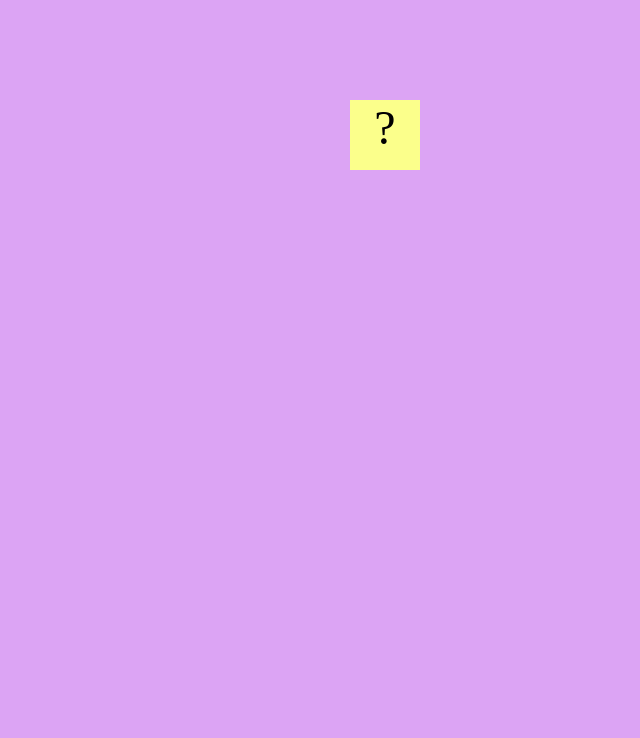
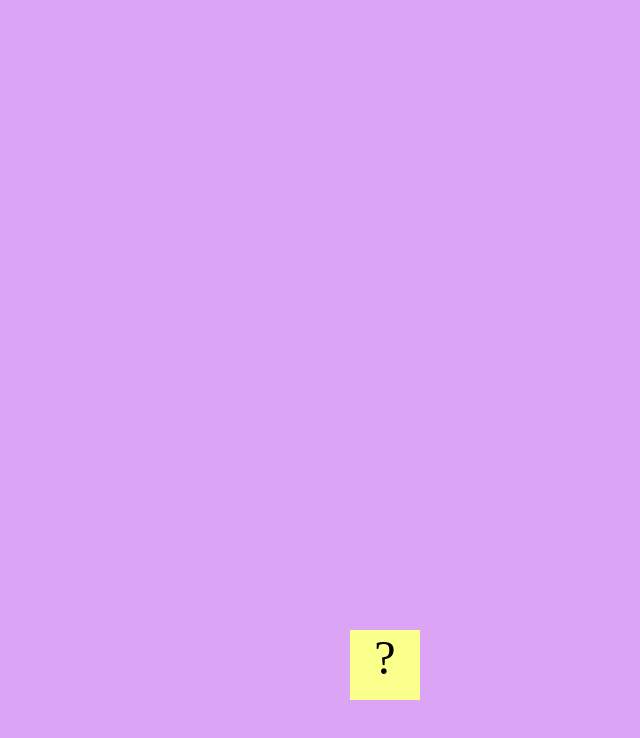
Before and after one commit to peanut-am/peanut-am.github.io, a plain HTML site: page fsd-projects/bouncing-box/index.html in a window 1280 px wide. Shown: the whole page, without its empty margins (640-1280 px from the left). Drawn offline with Linux system fonts and the light colour scheme.

Commit message:
bouncing box

```diff
--- a/fsd-projects/bouncing-box/index.html
+++ b/fsd-projects/bouncing-box/index.html
@@ -74,9 +74,10 @@
           var positionX = 0;
           var points = 0;
           var speed = 10;
-          var positionY;
-          var speedY;
+          var positionY = 0;
+          var speedY = 10;
           var boardHeight = jQuery(window).height();
+
 
 
 
@@ -90,7 +91,7 @@
           moveBoxTo(positionX, positionY); //moves box to x-position 200
 
           positionX += speed;
-          positionY += speed;
+          positionY += speedY;
 
           if (positionX > boardWidth){
             speed *= -1;
@@ -98,8 +99,12 @@
           if (positionX < 0) {
             speed *= -1
           }
-
-
+          if (positionY > boardHeight){
+            speedY *= -1;
+          }
+          if (positionY < 0 ) {
+            speedY *= -1;
+          }
 
         }
 
```
